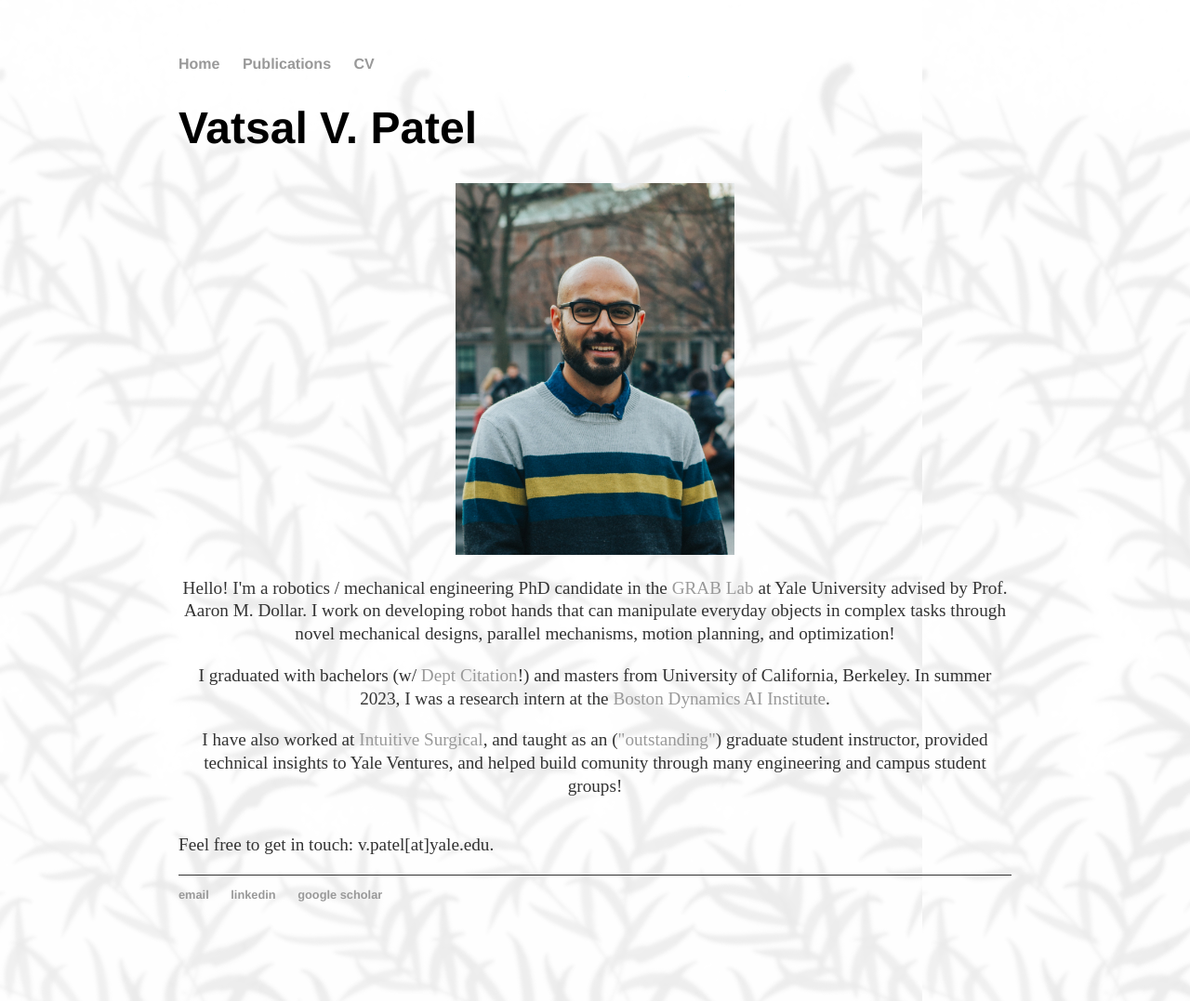
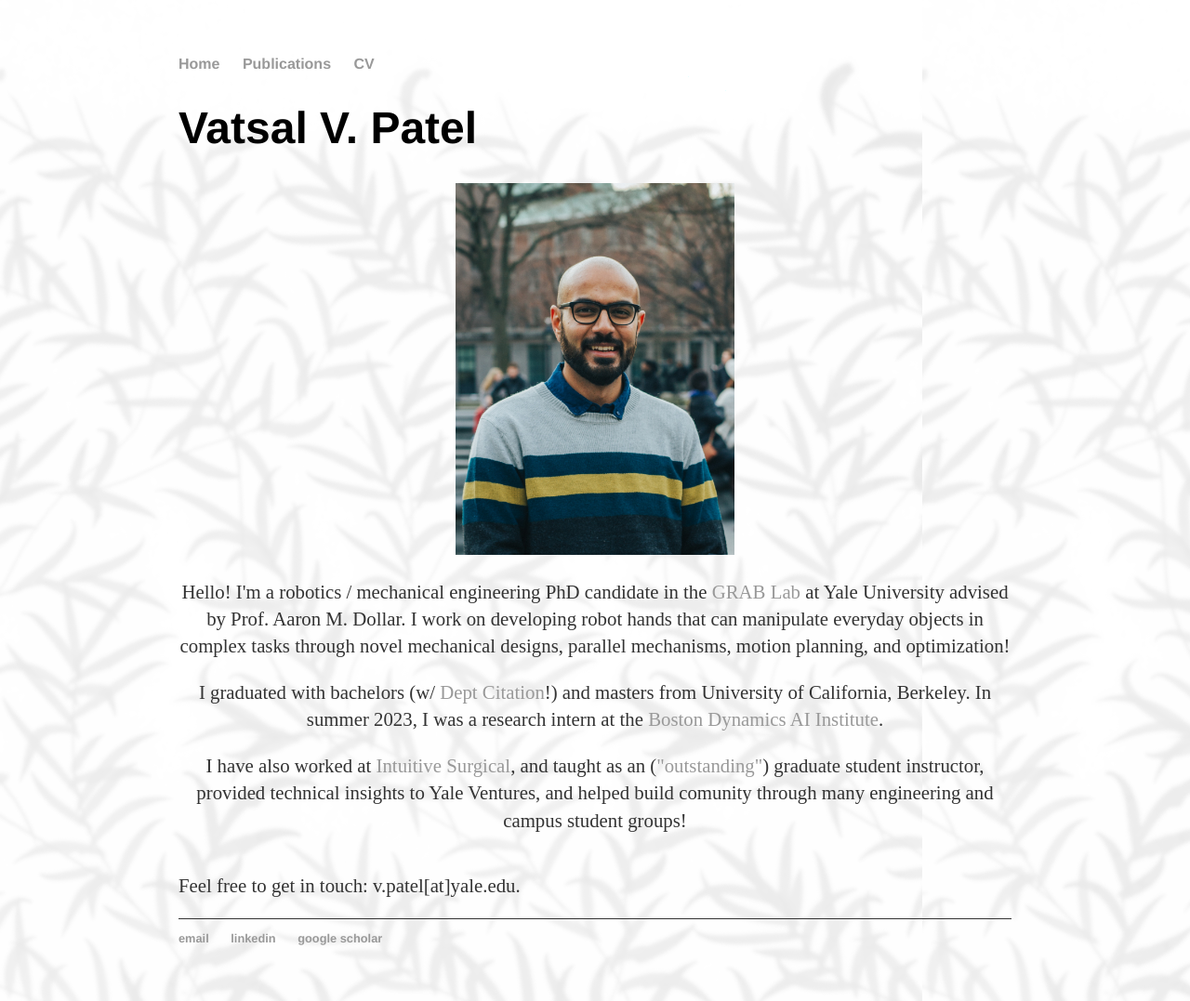
Before and after one commit to patelvatsalv/patelvatsalv.github.io, a Jekyll site: the page built from index.html, in a window 1280 px wide. Shown: the whole page at 93% size. Built offline with Jekyll 4.4.1, drawn with Linux system fonts in a browser that asks for light colours.

Commit message:
Update main.css

```diff
--- a/css/main.css
+++ b/css/main.css
@@ -26,8 +26,8 @@ h1 {
     font-family:'Helvetica', 'Arial', 'Sans-Serif';
 }
 p {
-    font-size: 1.2em;
-    line-height: 1.3em;
+    font-size: 1.3em;
+    line-height: 1.4em;
     color: #333;
 }
 footer {
```
